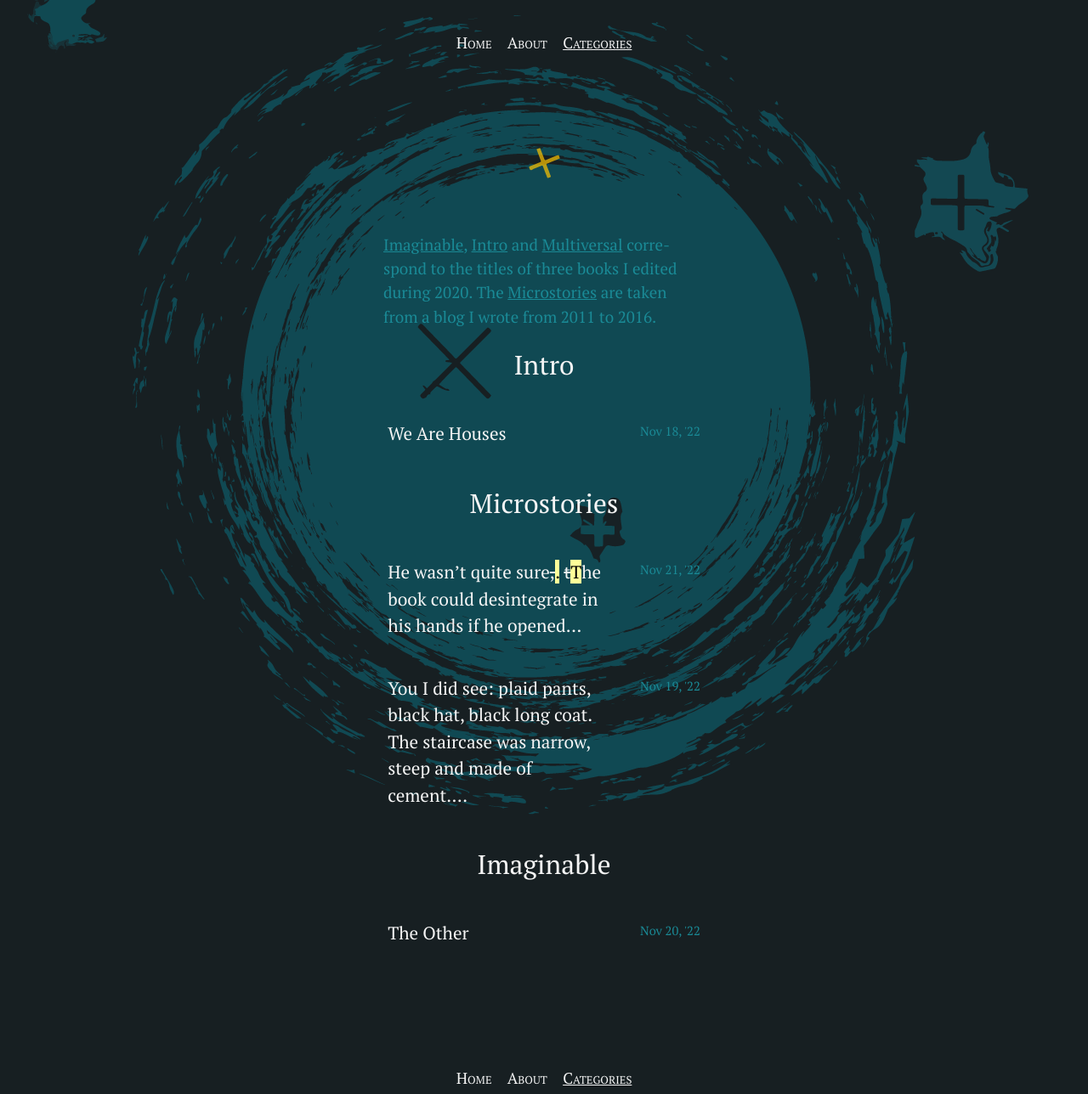
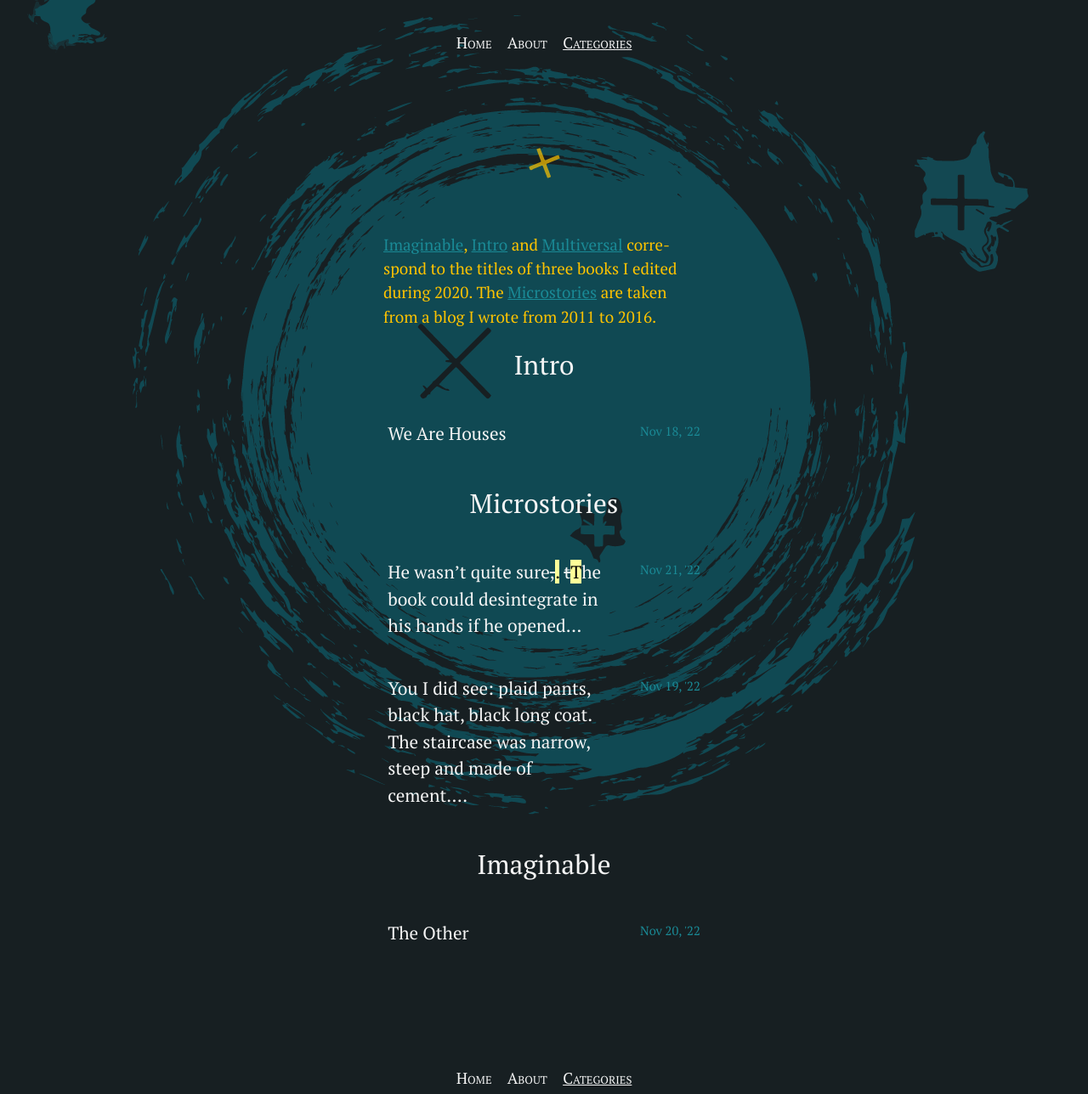
Before and after one commit to silvialohrmann/editorial, a Jekyll site: the page built from categories.html, in a window 1280 px wide. Shown: the whole page at 85% size. Built offline with Jekyll 4.4.1, drawn with Linux system fonts in a browser that asks for light colours.

Commit message:
Update _article.scss

```diff
--- a/_sass/_article.scss
+++ b/_sass/_article.scss
@@ -95,7 +95,7 @@
 }
 
 p.categories {
-  color: $muted-text-color;
+  color: $striking-color;
   text-align: left;
   font-size: 90%;
 }
```
